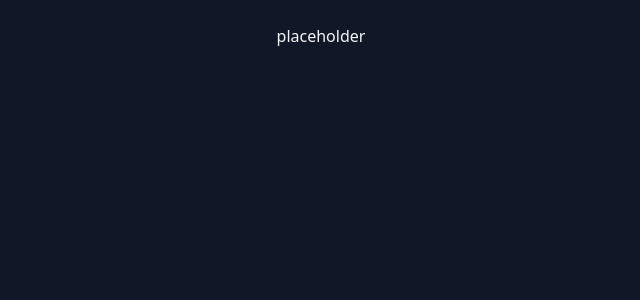
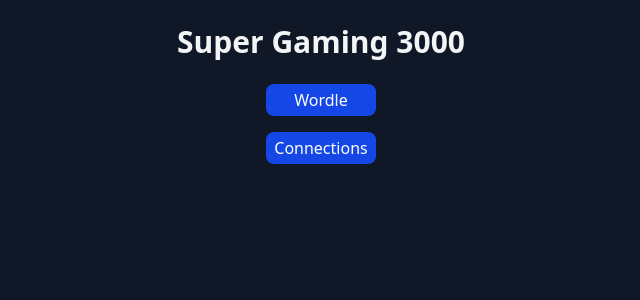
Before and after one commit to Nyveon/DLE, a React (Vite) app in the folder dle/: page / in a window 1280 px wide. Shown: the top 300 px of the page, without its empty margins (319-959 px from the left). Built offline with nearby package versions, Linux system fonts and the light colour scheme.

Commit message:
feat: game list and game list items

```diff
--- a/dle/package.json
+++ b/dle/package.json
@@ -11,6 +11,7 @@
   },
   "dependencies": {
     "@tailwindcss/vite": "^4.0.4",
+    "clsx": "^2.1.1",
     "react": "^19.0.0",
     "react-dom": "^19.0.0",
     "tailwindcss": "^4.0.4"
--- a/dle/src/App.tsx
+++ b/dle/src/App.tsx
@@ -1,7 +1,15 @@
+import { useState } from "react";
+import { games, GameResults } from "@/data/games";
+import GameList from "@/components/GameList";
+
 export default function App() {
+	const [results, setResults] = useState<GameResults>({});
+
 	return (
-		<>
-			<h1>placeholder</h1>
-		</>
+		<main className="flex flex-col items-center gap-2">
+			<h1 className="text-3xl font-bold mb-4">Super Gaming 3000</h1>
+
+			<GameList games={games} results={results} />
+		</main>
 	);
 }
--- /dev/null
+++ b/dle/src/components/GameItem.tsx
@@ -0,0 +1,28 @@
+import { Game } from "@/data/games";
+import { clsx } from "clsx/lite";
+
+export default function GameItem({
+	game,
+	result,
+}: {
+	game: Game;
+	result: string;
+}) {
+	return (
+		<li>
+			<a
+				href={game.url}
+				target="_blank"
+				className={clsx(
+					"block w-full px-2 py-1",
+					result
+						? "bg-green-700 hover:bg-green-600 text-gray-200 italic"
+						: "bg-blue-700 hover:bg-blue-600 text-white",
+					"rounded-lg"
+				)}
+			>
+				{game.name}
+			</a>
+		</li>
+	);
+}
--- /dev/null
+++ b/dle/src/components/GameList.tsx
@@ -0,0 +1,18 @@
+import GameItem from "@/components/GameItem";
+import { Game, GameResults } from "@/data/games";
+
+export default function GameList({
+	games,
+	results,
+}: {
+	games: Record<string, Game>;
+	results: GameResults;
+}) {
+	return (
+		<ul className="flex flex-col gap-4 text-center">
+			{Object.entries(games).map(([key, game]) => (
+				<GameItem key={key} game={game} result={results[key]} />
+			))}
+		</ul>
+	);
+}
--- /dev/null
+++ b/dle/src/data/games.ts
@@ -0,0 +1,22 @@
+export interface Game {
+	name: string;
+	url: string;
+	identifier: string;
+}
+
+export const games: Record<string, Game> = {
+	wordle: {
+		name: "Wordle",
+		identifier: "Wordle",
+		url: "https://www.nytimes.com/games/wordle/index.html",
+	},
+	connections: {
+		name: "Connections",
+		identifier: "Connections",
+		url: "https://www.nytimes.com/games/connections",
+	},
+};
+
+export type GameResults = {
+	[K in keyof typeof games]: string;
+};
--- a/dle/src/main.tsx
+++ b/dle/src/main.tsx
@@ -1,6 +1,6 @@
 import { StrictMode } from "react";
 import { createRoot } from "react-dom/client";
-import "@css/base.css";
+import "@/css/base.css";
 
 import App from "./App.tsx";
 
--- a/dle/vite.config.ts
+++ b/dle/vite.config.ts
@@ -1,11 +1,15 @@
 import { defineConfig } from "vite";
 import react from "@vitejs/plugin-react-swc";
-import tailwindcss from '@tailwindcss/vite'
+import tailwindcss from "@tailwindcss/vite";
 
 // https://vite.dev/config/
 export default defineConfig({
 	plugins: [react(), tailwindcss()],
 	resolve: {
-		alias: [{ find: "@css", replacement: "/src/css" }],
+		alias: [
+			{ find: "@/css", replacement: "/src/css" },
+			{ find: "@/data", replacement: "/src/data" },
+			{ find: "@/components", replacement: "/src/components" },
+		],
 	},
 });
```
Also changed, not shown: 1 other file (tests, documents, lock files or other folders).
